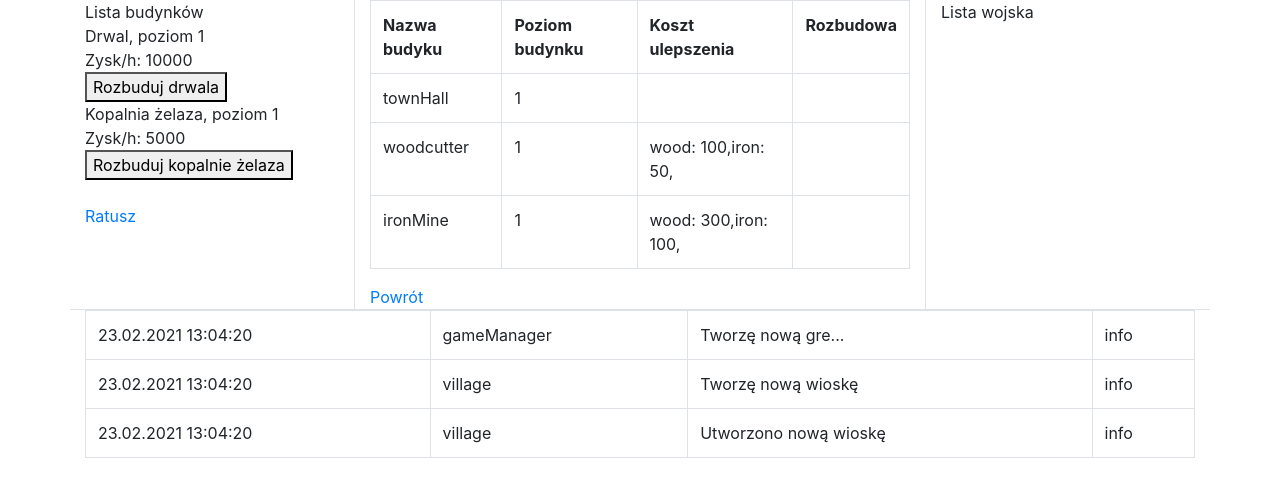
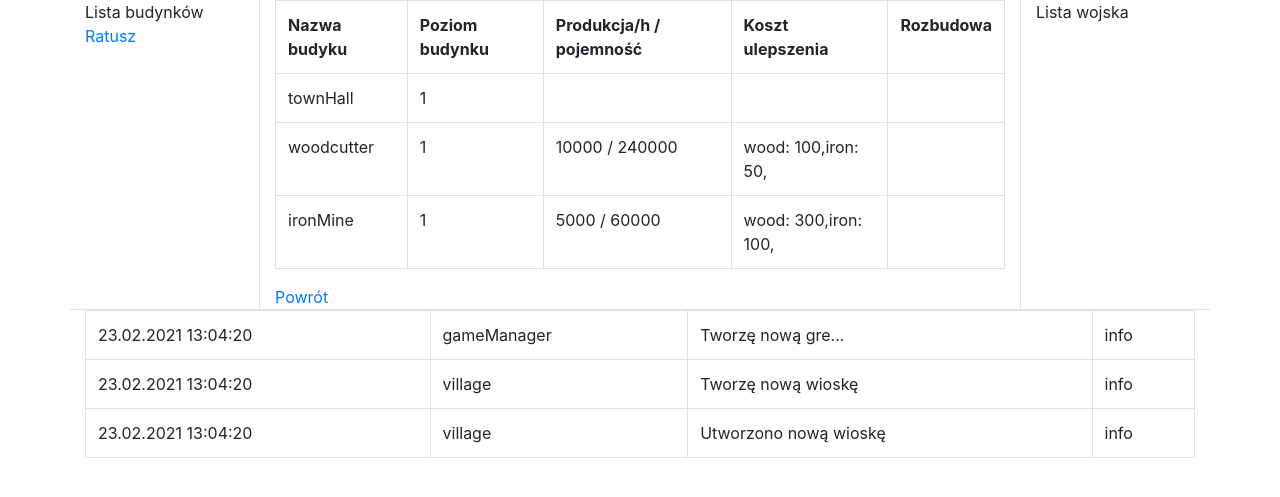
Before and after one commit to machinacyfrowa/genericBrowserGame, a PHP site: page /index.php?action=townHall in a window 1280 px wide. Shown: the part 25-522 px from the top of the page. Run offline with PHP 8.4, Linux system fonts and the light colour scheme.

Commit message:
przenoszenie do okna ratusza

```diff
--- a/class/Village.class.php
+++ b/class/Village.class.php
@@ -53,6 +53,17 @@ class Village
                 $building['upgradeCost'] = $this->upgradeCost[$buildingName][$buildingLVL+1] ;
             else
                 $building['upgradeCost'] = array();
+            switch($buildingName) {
+                case 'woodcutter':
+                    $building['hourGain'] = $this->woodGain(60*60);
+                    $building['capacity'] = $this->capacity('wood');
+                break;
+                case 'ironMine':
+                    $building['hourGain'] = $this->ironGain(60*60);
+                    $building['capacity'] = $this->capacity('iron');
+                break;
+            }
+
             array_push($buildingList, $building);
         }
         return $buildingList;
--- a/index.php
+++ b/index.php
@@ -23,7 +23,8 @@
                 case 'townHall':
                     $buildingList = $v->buildingList();
                     $mainContent = "<table class=\"table table-bordered\">";
-                    $mainContent .= "<tr><th>Nazwa budyku</th><th>Poziom budynku</th><th>Koszt ulepszenia</th><th>Rozbudowa</th></tr>";
+                    $mainContent .= "<tr><th>Nazwa budyku</th><th>Poziom budynku</th>
+                                    <th>Produkcja/h / pojemność</th><th>Koszt ulepszenia</th><th>Rozbudowa</th></tr>";
                     foreach($buildingList as $index => $building)
                     {
                         $name = $building['buildingName'];
@@ -33,7 +34,18 @@
                         {
                             $upgradeCost .= "$resource: $cost,";
                         }
-                        $mainContent .="<tr><td>$name</td><td>$level</td><td>$upgradeCost</td>";
+                        $mainContent .="<tr><td>$name</td><td>$level</td>";
+                        if(isset($building['capacity']))
+                        {
+                            $gain = $building['hourGain'];
+                            $cap = $building['capacity'];
+                            $mainContent .="<td>$gain / $cap</td>";
+                        }
+                        else
+                        {
+                            $mainContent .="<td></td>";
+                        }
+                        $mainContent .="<td>$upgradeCost</td>";
                         if($v->checkBuildingUpgrade($name))
                             $mainContent .=
                                 "<td><a href=\"index.php?action=upgradeBuilding&building=$name\">
@@ -86,8 +98,9 @@
             </div>
         </header>
         <main class="row border-bottom">
-            <div class="col-12 col-md-3 border-right">
+            <div class="col-12 col-md-2 border-right">
                 Lista budynków<br>
+                <!--
                 Drwal, poziom <?php echo $v->buildingLVL("woodcutter"); ?> <br>
                 Zysk/h: <?php echo $v->showHourGain("wood"); ?><br>
                 <?php if($v->checkBuildingUpgrade("woodcutter")) : ?>
@@ -108,16 +121,17 @@
                 <br>
                 <?php endif; ?>
                 <br>
+                -->
                 <a href="index.php?action=townHall">Ratusz</a>
             </div>
-            <div class="col-12 col-md-6">
+            <div class="col-12 col-md-8">
                 <?php if(isset($mainContent)) :
                     echo $mainContent; ?>
                 <?php else : ?>
                 Widok wioski
                 <?php endif; ?>
             </div>
-            <div class="col-12 col-md-3 border-left">
+            <div class="col-12 col-md-2 border-left">
                 Lista wojska
             </div>
         </main>
```
